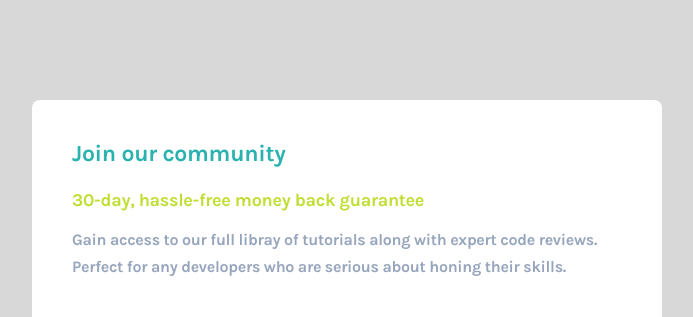
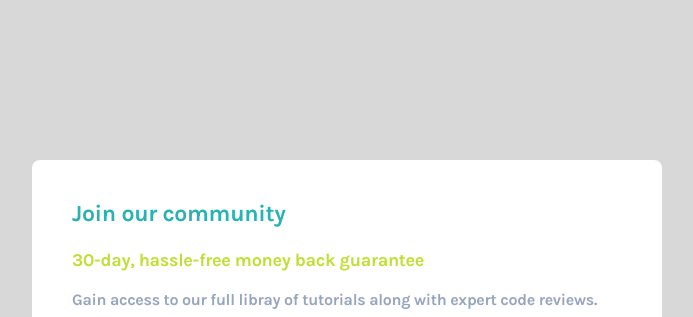
Before and after one commit to kyla42/Single-price-grid-component, a plain HTML site: page index.html in a window 1280 px wide. Shown: the top 317 px of the page, without its empty margins (293-986 px from the left). Drawn offline with Linux system fonts and the light colour scheme.

Commit message:
Update style.css

```diff
--- a/style.css
+++ b/style.css
@@ -18,10 +18,12 @@ html {
 }
 
 body {
+    height: 100vh;
     font-size: 1.6rem;
     font-family: 'Karla', sans-serif;
     display: flex;
     justify-content: center;
+    align-items: center;
     background-color: #d8d8d8;
     letter-spacing: -0.03rem;
 }
@@ -29,7 +31,6 @@ body {
 .container {
     width: 63rem;
     height: auto;
-    margin: 10rem;
     display: grid;
     grid-template-rows: auto 1fr;
     background-color: white;
```
